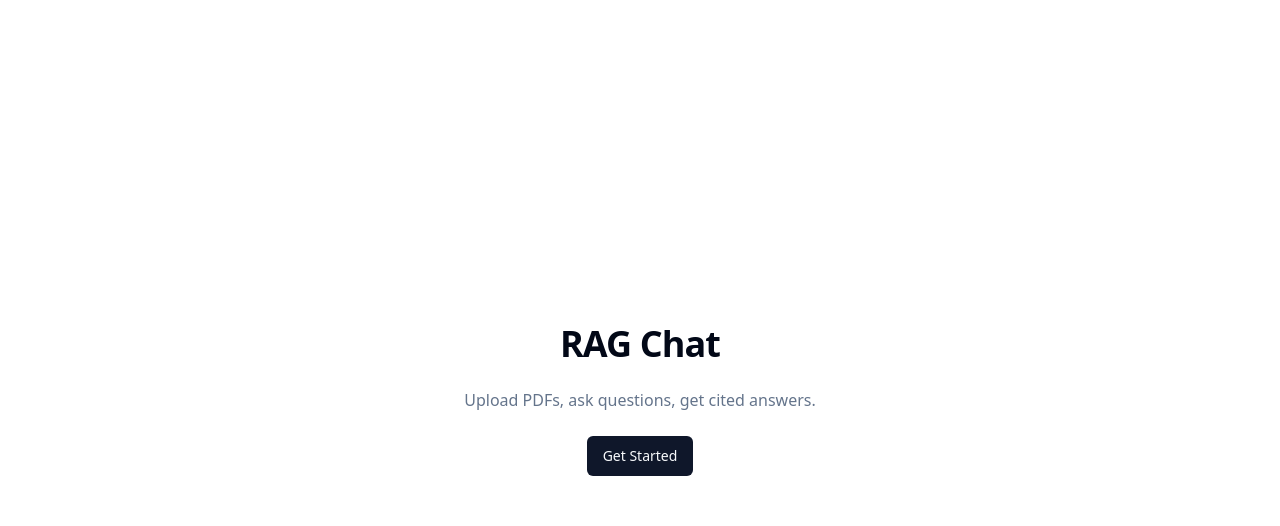
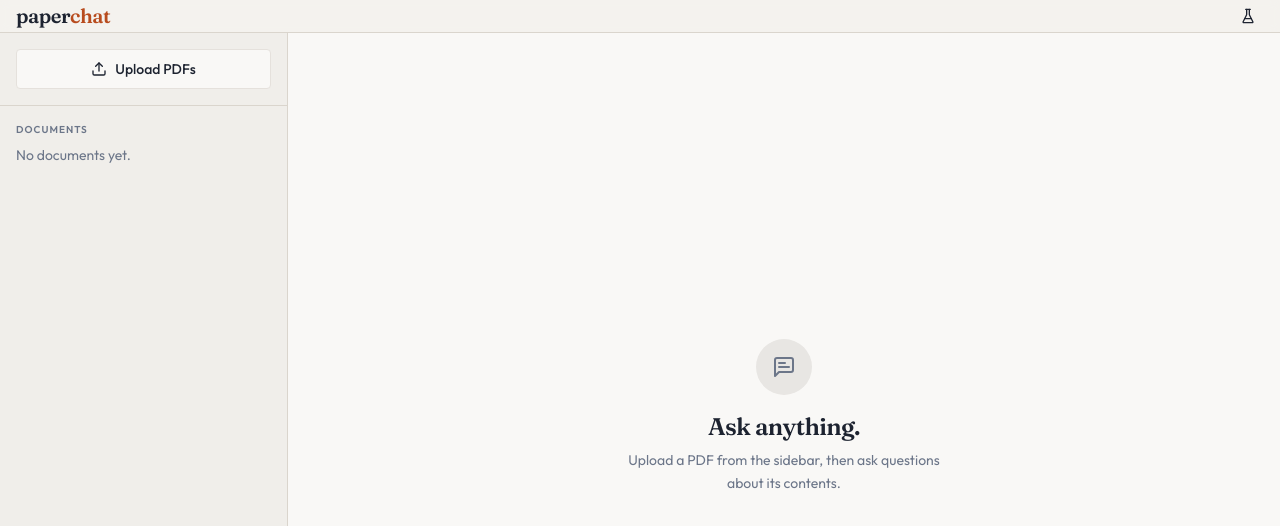
Before and after one commit to s4nkar/paperchat, a React (Vite) app in the folder frontend/: page / in a window 1280 px wide. Shown: the top 526 px of the page. Built offline with nearby package versions, Linux system fonts and the light colour scheme.

Commit message:
feat: initialize frontend project with chat, document list, and evaluation panels

```diff
--- a/frontend/index.html
+++ b/frontend/index.html
@@ -4,6 +4,12 @@
     <meta charset="UTF-8" />
     <meta name="viewport" content="width=device-width, initial-scale=1.0" />
     <title>paperchat</title>
+    <link rel="preconnect" href="https://fonts.googleapis.com" />
+    <link rel="preconnect" href="https://fonts.gstatic.com" crossorigin />
+    <link
+      href="https://fonts.googleapis.com/css2?family=Fraunces:ital,opsz,wght@0,9..144,300..900;1,9..144,300..900&family=Outfit:wght@300;400;500;600&family=JetBrains+Mono:wght@400;500&display=swap"
+      rel="stylesheet"
+    />
   </head>
   <body>
     <div id="root"></div>
--- a/frontend/src/App.tsx
+++ b/frontend/src/App.tsx
@@ -1,13 +1,81 @@
+import { useState } from "react";
+import { PanelLeftOpen, PanelLeftClose, FlaskConical } from "lucide-react";
 import { Button } from "@/components/ui/button";
+import PdfUploader from "@/components/PdfUploader";
+import DocumentList from "@/components/DocumentList";
+import ChatWindow from "@/components/ChatWindow";
+import EvalPanel from "@/components/EvalPanel";
 
 export default function App() {
+  const [sidebarOpen, setSidebarOpen] = useState(false);
+  const [evalOpen, setEvalOpen] = useState(false);
+
   return (
-    <main className="flex min-h-screen flex-col items-center justify-center gap-6 p-8">
-      <h1 className="text-4xl font-bold tracking-tight">RAG Chat</h1>
-      <p className="text-muted-foreground">
-        Upload PDFs, ask questions, get cited answers.
-      </p>
-      <Button>Get Started</Button>
-    </main>
+    <div className="h-screen flex flex-col bg-background overflow-hidden">
+      <header className="h-13 flex items-center justify-between px-4 border-b border-border shrink-0 bg-card/60 backdrop-blur-sm">
+        <div className="flex items-center gap-3">
+          <Button
+            variant="ghost"
+            size="icon"
+            className="md:hidden h-8 w-8"
+            onClick={() => setSidebarOpen((o) => !o)}
+          >
+            {sidebarOpen ? (
+              <PanelLeftClose className="h-4 w-4" />
+            ) : (
+              <PanelLeftOpen className="h-4 w-4" />
+            )}
+          </Button>
+          <span className="font-display text-xl font-semibold tracking-tight text-foreground">
+            paper<span className="text-accent">chat</span>
+          </span>
+        </div>
+
+        <Button
+          variant="ghost"
+          size="icon"
+          className="h-8 w-8"
+          onClick={() => setEvalOpen((o) => !o)}
+          title="Toggle evaluation panel"
+        >
+          <FlaskConical className="h-4 w-4" />
+        </Button>
+      </header>
+
+      <div className="flex-1 flex overflow-hidden relative">
+        {sidebarOpen && (
+          <div
+            className="fixed inset-0 bg-foreground/20 z-10 md:hidden"
+            onClick={() => setSidebarOpen(false)}
+          />
+        )}
+
+        <aside
+          className={[
+            "w-72 border-r border-border flex flex-col shrink-0 bg-card",
+            "fixed md:relative inset-y-0 left-0 z-20 md:z-auto",
+            "transition-transform duration-200 ease-in-out",
+            sidebarOpen ? "translate-x-0" : "-translate-x-full md:translate-x-0",
+          ].join(" ")}
+        >
+          <div className="p-4 border-b border-border">
+            <PdfUploader />
+          </div>
+          <div className="flex-1 overflow-y-auto p-4">
+            <DocumentList />
+          </div>
+        </aside>
+
+        <main className="flex-1 flex flex-col overflow-hidden min-w-0">
+          <ChatWindow />
+        </main>
+
+        {evalOpen && (
+          <aside className="w-80 border-l border-border flex flex-col shrink-0 bg-card animate-fade-in">
+            <EvalPanel />
+          </aside>
+        )}
+      </div>
+    </div>
   );
 }
--- a/frontend/src/components/ChatWindow.tsx
+++ b/frontend/src/components/ChatWindow.tsx
@@ -1,3 +1,19 @@
+import { MessageSquareText } from "lucide-react";
+
 export default function ChatWindow() {
-  return <div>ChatWindow — placeholder</div>;
+  return (
+    <div className="flex-1 flex flex-col items-center justify-center gap-4 p-8 text-center">
+      <div className="rounded-full bg-muted p-4">
+        <MessageSquareText className="h-6 w-6 text-muted-foreground" />
+      </div>
+      <div className="space-y-1.5">
+        <p className="font-display text-2xl font-semibold tracking-tight">
+          Ask anything.
+        </p>
+        <p className="text-sm text-muted-foreground max-w-xs leading-relaxed">
+          Upload a PDF from the sidebar, then ask questions about its contents.
+        </p>
+      </div>
+    </div>
+  );
 }
--- a/frontend/src/components/DocumentList.tsx
+++ b/frontend/src/components/DocumentList.tsx
@@ -1,3 +1,10 @@
 export default function DocumentList() {
-  return <div>DocumentList — placeholder</div>;
+  return (
+    <div className="space-y-2">
+      <p className="text-[10px] font-semibold uppercase tracking-widest text-muted-foreground">
+        Documents
+      </p>
+      <p className="text-sm text-muted-foreground">No documents yet.</p>
+    </div>
+  );
 }
--- a/frontend/src/components/EvalPanel.tsx
+++ b/frontend/src/components/EvalPanel.tsx
@@ -1,3 +1,29 @@
+import { FlaskConical } from "lucide-react";
+import { Button } from "@/components/ui/button";
+
 export default function EvalPanel() {
-  return <div>EvalPanel — placeholder</div>;
+  return (
+    <div className="flex flex-col h-full">
+      <div className="p-4 border-b border-border">
+        <p className="text-[10px] font-semibold uppercase tracking-widest text-muted-foreground">
+          Evaluation
+        </p>
+      </div>
+      <div className="flex-1 flex flex-col items-center justify-center gap-4 p-6 text-center">
+        <div className="rounded-full bg-muted p-3">
+          <FlaskConical className="h-5 w-5 text-muted-foreground" />
+        </div>
+        <div className="space-y-1.5">
+          <p className="text-sm font-medium">Retrieval Evaluation</p>
+          <p className="text-xs text-muted-foreground leading-relaxed">
+            Run 5 golden questions against the retrieval pipeline to measure
+            Recall@5.
+          </p>
+        </div>
+        <Button variant="outline" size="sm" disabled>
+          Run Eval
+        </Button>
+      </div>
+    </div>
+  );
 }
--- a/frontend/src/components/PdfUploader.tsx
+++ b/frontend/src/components/PdfUploader.tsx
@@ -1,3 +1,11 @@
+import { Upload } from "lucide-react";
+import { Button } from "@/components/ui/button";
+
 export default function PdfUploader() {
-  return <div>PdfUploader — placeholder</div>;
+  return (
+    <Button variant="outline" className="w-full gap-2 font-medium">
+      <Upload className="h-4 w-4" />
+      Upload PDFs
+    </Button>
+  );
 }
--- a/frontend/src/index.css
+++ b/frontend/src/index.css
@@ -4,48 +4,26 @@
 
 @layer base {
   :root {
-    --background: 0 0% 100%;
-    --foreground: 222.2 84% 4.9%;
-    --card: 0 0% 100%;
-    --card-foreground: 222.2 84% 4.9%;
-    --popover: 0 0% 100%;
-    --popover-foreground: 222.2 84% 4.9%;
-    --primary: 222.2 47.4% 11.2%;
-    --primary-foreground: 210 40% 98%;
-    --secondary: 210 40% 96.1%;
-    --secondary-foreground: 222.2 47.4% 11.2%;
-    --muted: 210 40% 96.1%;
-    --muted-foreground: 215.4 16.3% 46.9%;
-    --accent: 210 40% 96.1%;
-    --accent-foreground: 222.2 47.4% 11.2%;
-    --destructive: 0 84.2% 60.2%;
-    --destructive-foreground: 210 40% 98%;
-    --border: 214.3 31.8% 91.4%;
-    --input: 214.3 31.8% 91.4%;
-    --ring: 222.2 84% 4.9%;
-    --radius: 0.5rem;
-  }
-
-  .dark {
-    --background: 222.2 84% 4.9%;
-    --foreground: 210 40% 98%;
-    --card: 222.2 84% 4.9%;
-    --card-foreground: 210 40% 98%;
-    --popover: 222.2 84% 4.9%;
-    --popover-foreground: 210 40% 98%;
-    --primary: 210 40% 98%;
-    --primary-foreground: 222.2 47.4% 11.2%;
-    --secondary: 217.2 32.6% 17.5%;
-    --secondary-foreground: 210 40% 98%;
-    --muted: 217.2 32.6% 17.5%;
-    --muted-foreground: 215 20.2% 65.1%;
-    --accent: 217.2 32.6% 17.5%;
-    --accent-foreground: 210 40% 98%;
-    --destructive: 0 62.8% 30.6%;
-    --destructive-foreground: 210 40% 98%;
-    --border: 217.2 32.6% 17.5%;
-    --input: 217.2 32.6% 17.5%;
-    --ring: 212.7 26.8% 83.9%;
+    --background: 35 20% 97%;
+    --foreground: 220 25% 15%;
+    --card: 35 15% 93%;
+    --card-foreground: 220 25% 15%;
+    --popover: 35 20% 97%;
+    --popover-foreground: 220 25% 15%;
+    --primary: 215 50% 22%;
+    --primary-foreground: 35 20% 97%;
+    --secondary: 35 10% 88%;
+    --secondary-foreground: 220 25% 15%;
+    --muted: 35 10% 90%;
+    --muted-foreground: 220 12% 48%;
+    --accent: 18 72% 42%;
+    --accent-foreground: 35 20% 97%;
+    --destructive: 0 72% 50%;
+    --destructive-foreground: 35 20% 97%;
+    --border: 35 15% 83%;
+    --input: 35 15% 88%;
+    --ring: 215 50% 22%;
+    --radius: 0.375rem;
   }
 }
 
@@ -54,6 +32,6 @@
     @apply border-border;
   }
   body {
-    @apply bg-background text-foreground;
+    @apply bg-background text-foreground font-body antialiased;
   }
 }
--- a/frontend/tailwind.config.js
+++ b/frontend/tailwind.config.js
@@ -3,12 +3,12 @@ export default {
   darkMode: ["class"],
   content: ["./index.html", "./src/**/*.{ts,tsx}"],
   theme: {
-    container: {
-      center: true,
-      padding: "2rem",
-      screens: { "2xl": "1400px" },
-    },
     extend: {
+      fontFamily: {
+        display: ["Fraunces", "Georgia", "serif"],
+        body: ["Outfit", "system-ui", "sans-serif"],
+        mono: ["JetBrains Mono", "ui-monospace", "monospace"],
+      },
       colors: {
         border: "hsl(var(--border))",
         input: "hsl(var(--input))",
@@ -54,10 +54,15 @@ export default {
           from: { height: "var(--radix-accordion-content-height)" },
           to: { height: "0" },
         },
+        "fade-in": {
+          from: { opacity: "0", transform: "translateY(6px)" },
+          to: { opacity: "1", transform: "translateY(0)" },
+        },
       },
       animation: {
         "accordion-down": "accordion-down 0.2s ease-out",
         "accordion-up": "accordion-up 0.2s ease-out",
+        "fade-in": "fade-in 0.3s ease-out forwards",
       },
     },
   },
```
